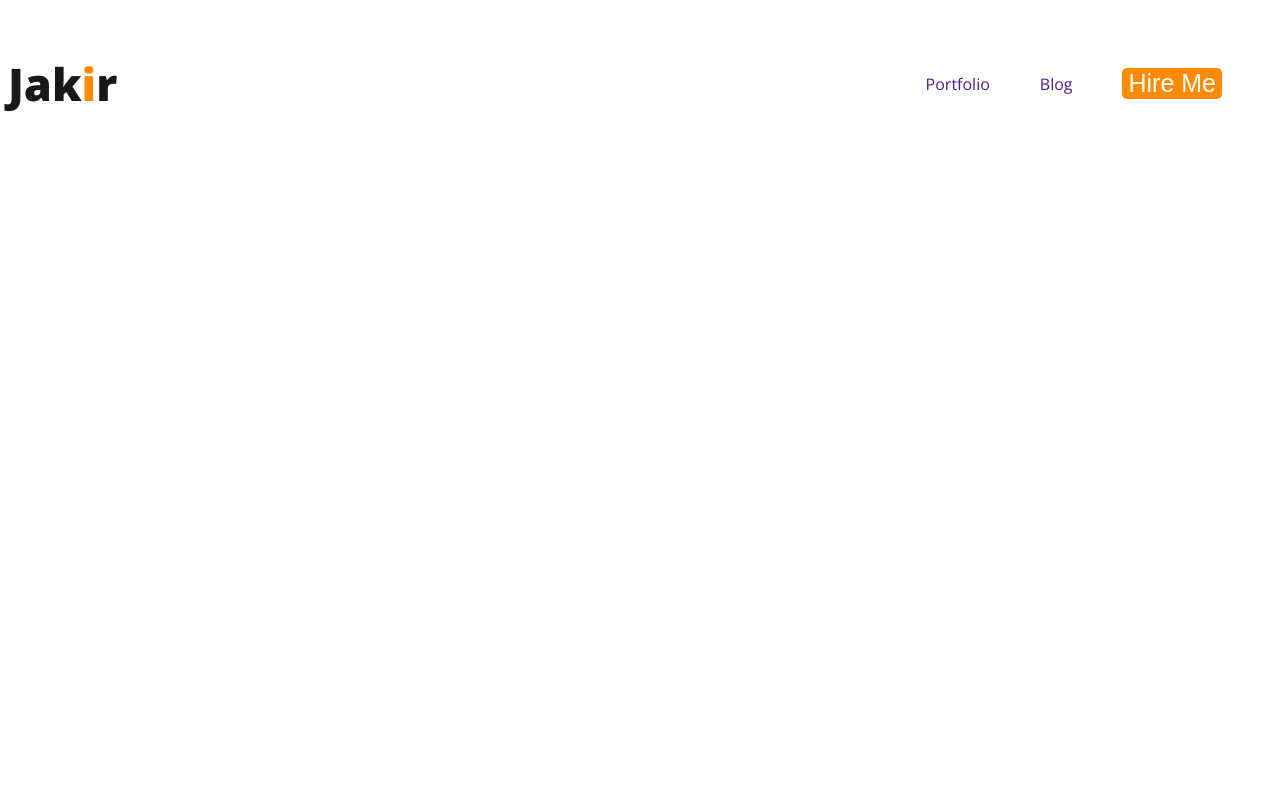
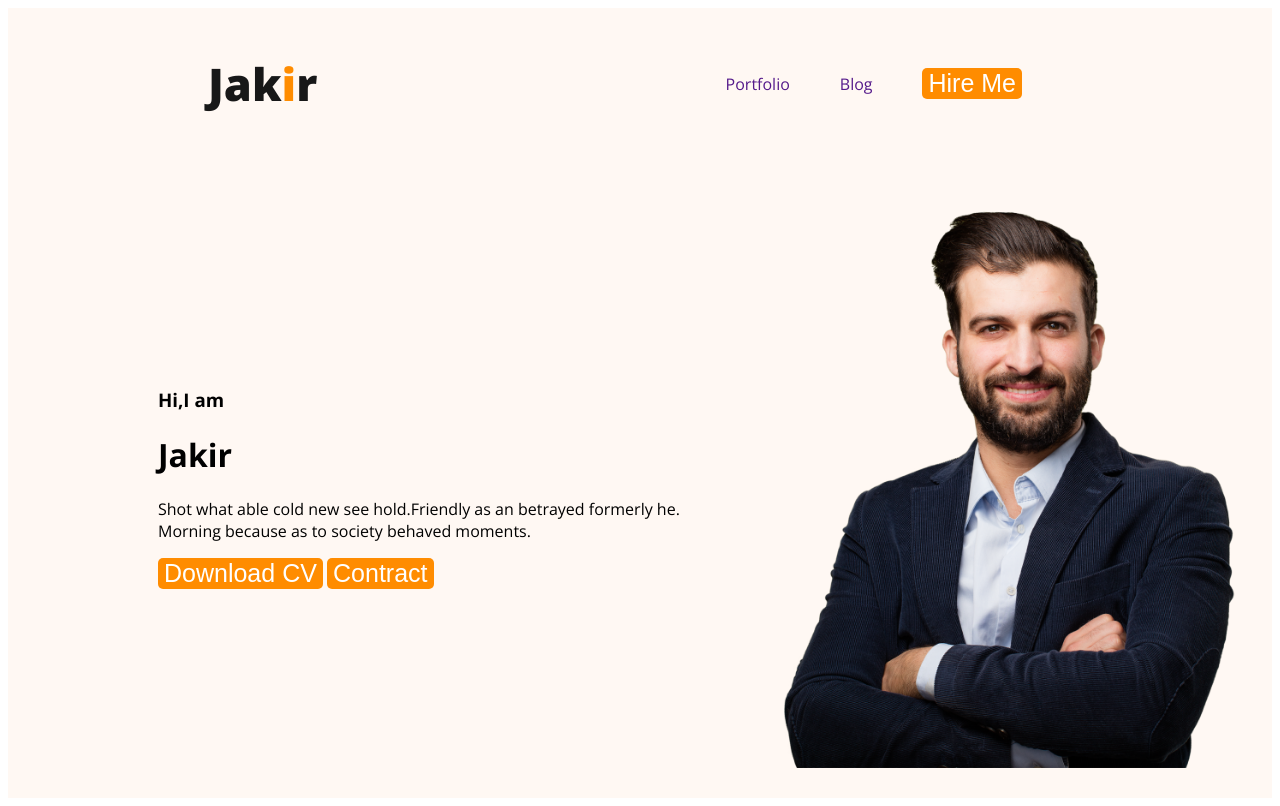
Before and after one commit to Zakir44/MY-Portfolio, a plain HTML site: page index.html in a window 1280 px wide. Drawn offline with nearby package versions, Linux system fonts and the light colour scheme.

Commit message:
newly added

```diff
--- a/CSS/portfolio.css
+++ b/CSS/portfolio.css
@@ -23,7 +23,7 @@ nav {
     display: flex;
     align-items: center;
     justify-content: space-between;
-
+    margin: 0 200px;
 }
 
 
@@ -41,6 +41,7 @@ nav {
 nav > ul{
     display: flex;
     align-items: center;
+
 }
 
 nav li{
@@ -50,3 +51,17 @@ nav li{
 nav a{
     text-decoration: none;
 }
+
+/* Heder related design*/
+
+.header{
+    background-color: #FFF8F3;
+}
+.banner{
+    padding: 30px 30px 30px 150px;
+    display: flex;
+    align-items: center;
+}
+.banner .profile-pic{
+    width:500px
+}
--- a/index.html
+++ b/index.html
@@ -7,14 +7,15 @@
     <title>My Portfolio</title>
 
     <link rel="preconnect" href="https://fonts.googleapis.com">
-<link rel="preconnect" href="https://fonts.gstatic.com" crossorigin>
-<link href="https://fonts.googleapis.com/css2?family=Open+Sans:ital,wght@0,300..800;1,300..800&display=swap" rel="stylesheet">
+    <link rel="preconnect" href="https://fonts.gstatic.com" crossorigin>
+    <link href="https://fonts.googleapis.com/css2?family=Open+Sans:ital,wght@0,300..800;1,300..800&display=swap"
+        rel="stylesheet">
 
     <link rel="stylesheet" href="CSS/portfolio.css">
 </head>
 
 <body>
-    <header>
+    <header class="header">
         <nav>
             <h3 class="nav-title">Jak<span class="text-primary">i</span>r</h3>
             <ul>
@@ -23,6 +24,18 @@
                 <li><button class="button-primary">Hire Me</button></li>
             </ul>
         </nav>
+        <div class="banner">
+            <div class="baner-content">
+                <h3 class="banner-greet">Hi,I am</h3>
+                <h1 class="banner-title">Jakir</h1>
+                <p>Shot what able cold new see hold.Friendly as an betrayed formerly he. Morning because as to society
+                    behaved moments.</p>
+                <button class="button-primary">Download CV</button>
+                <button class="button-primary">Contract</button>
+            </div>
+            <img class="profile-pic" src="images/hardy.png" alt="">
+
+        </div>
 
     </header>
     <main>
```
